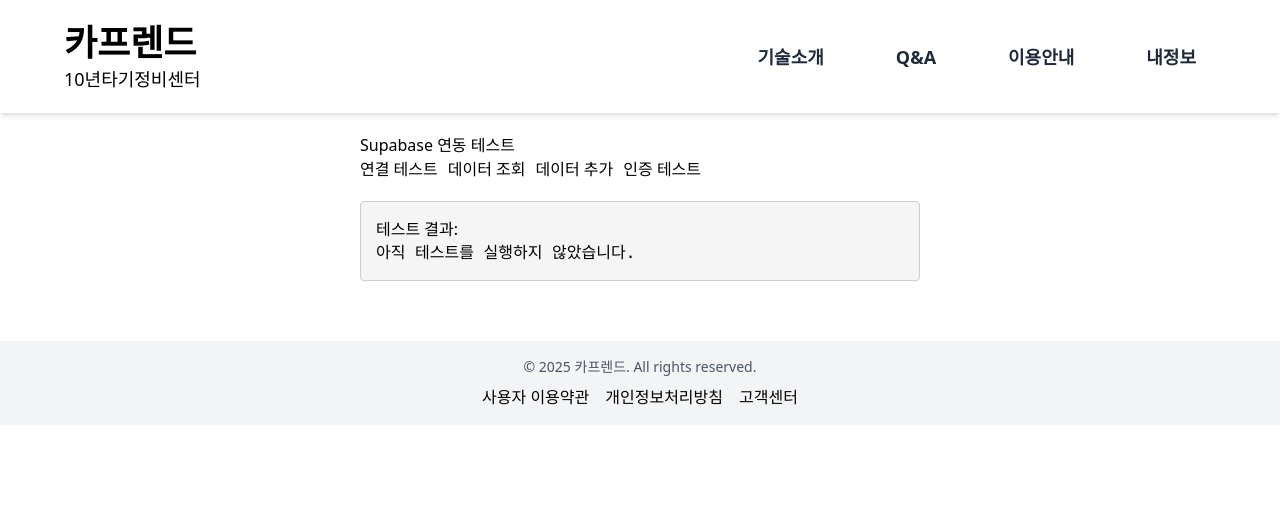
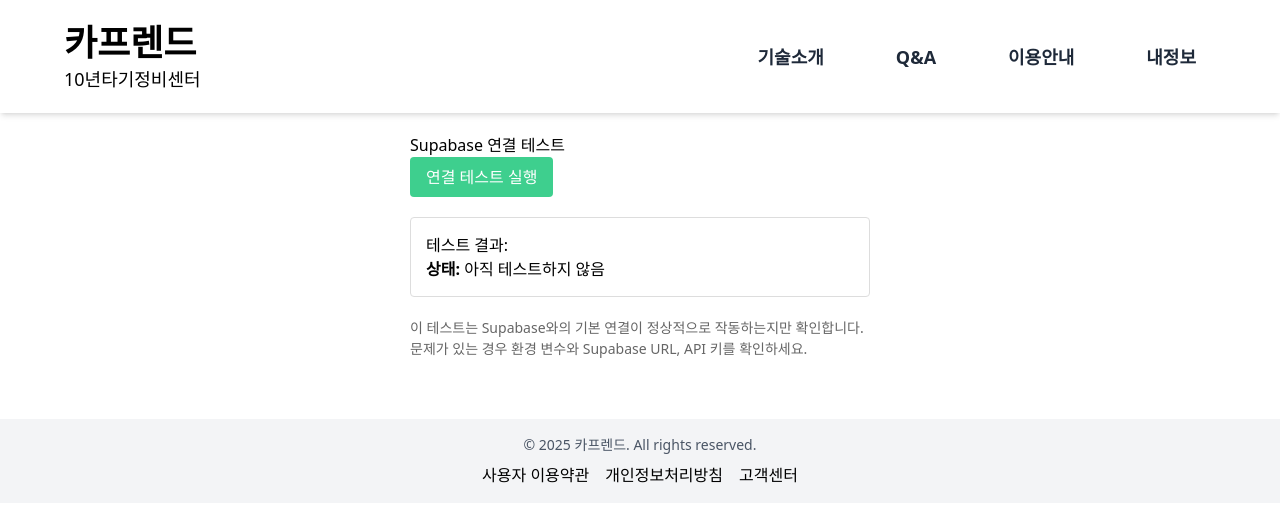
Before and after one commit to wo00on/carfriend_test, a React (Vite) app: page /test in a window 1280 px wide. Shown: the top 522 px of the page. Built offline with nearby package versions, Linux system fonts and the light colour scheme.

Commit message:
feat: supabase 연동 테스트 완료

```diff
--- a/src/components/SupabseTest.jsx
+++ b/src/components/SupabseTest.jsx
@@ -1,131 +1,69 @@
 // SupabaseTest.js
 import React, { useState } from 'react';
-import { supabase } from '../lib/SupabaseClient.js'; // supabase 클라이언트 경로
+import { supabase } from '../lib/supabaseClient';
 
 function SupabaseTest() {
-    const [result, setResult] = useState('');
+    const [connectionStatus, setConnectionStatus] = useState('아직 테스트하지 않음');
     const [isLoading, setIsLoading] = useState(false);
 
-    // 연결 테스트
-    const testConnection = async () => {
+    // Supabase 연결 테스트 함수
+    const testSupabaseConnection = async () => {
         setIsLoading(true);
-        setResult('테스트 중...');
+        setConnectionStatus('테스트 중...');
 
         try {
-            const { data, error } = await supabase.rpc('now');
+            // 세션 정보 조회로 간단히 연결 확인 (어떤 DB나 테이블도 필요 없음)
+            const { data, error } = await supabase.auth.getSession();
 
             if (error) {
-                setResult(`연결 오류: ${error.message}`);
-                return;
+                console.error('Supabase 연결 실패:', error);
+                setConnectionStatus(`❌ 연결 실패: ${error.message}`);
+                return false;
             }
 
-            setResult(`연결 성공! 서버 시간: ${data}`);
+            // 연결 성공
+            console.log('Supabase 연결 성공!');
+            setConnectionStatus('✅ 연결 성공!');
+            return true;
         } catch (err) {
-            setResult(`예상치 못한 오류 발생: ${err.message}`);
-        } finally {
-            setIsLoading(false);
-        }
-    };
-
-    // 데이터 조회 테스트
-    const testFetchData = async () => {
-        setIsLoading(true);
-        setResult('데이터 조회 중...');
-
-        try {
-            // 'your_table'을 실제 테이블 이름으로 변경하세요
-            const { data, error } = await supabase
-                .from('your_table')
-                .select('*')
-                .limit(5);
-
-            if (error) {
-                setResult(`데이터 조회 오류: ${error.message}`);
-                return;
-            }
-
-            setResult(`조회된 데이터: ${JSON.stringify(data, null, 2)}`);
-        } catch (err) {
-            setResult(`예상치 못한 오류 발생: ${err.message}`);
-        } finally {
-            setIsLoading(false);
-        }
-    };
-
-    // 데이터 추가 테스트
-    const testInsertData = async () => {
-        setIsLoading(true);
-        setResult('데이터 추가 중...');
-
-        try {
-            // 테스트용 데이터 객체 (테이블 컬럼에 맞게 수정)
-            const testData = {
-                name: '테스트 데이터',
-                created_at: new Date().toISOString()
-            };
-
-            const { data, error } = await supabase
-                .from('your_table')
-                .insert(testData)
-                .select();
-
-            if (error) {
-                setResult(`데이터 추가 오류: ${error.message}`);
-                return;
-            }
-
-            setResult(`추가된 데이터: ${JSON.stringify(data, null, 2)}`);
-        } catch (err) {
-            setResult(`예상치 못한 오류 발생: ${err.message}`);
-        } finally {
-            setIsLoading(false);
-        }
-    };
-
-    // 인증 테스트 (선택적)
-    const testAuth = async () => {
-        setIsLoading(true);
-        setResult('로그인 테스트 중...');
-
-        try {
-            // 테스트용 계정 정보 (실제 테스트 계정으로 변경 필요)
-            const email = 'test@example.com';
-            const password = 'test_password';
-
-            const { data, error } = await supabase.auth.signInWithPassword({
-                email,
-                password
-            });
-
-            if (error) {
-                setResult(`로그인 오류: ${error.message}`);
-                return;
-            }
-
-            setResult(`로그인 성공! 사용자 ID: ${data.user.id}`);
-        } catch (err) {
-            setResult(`예상치 못한 오류 발생: ${err.message}`);
+            // 예상치 못한 오류 발생
+            console.error('예상치 못한 오류 발생:', err);
+            setConnectionStatus(`❌ 오류 발생: ${err.message}`);
+            return false;
         } finally {
             setIsLoading(false);
         }
     };
 
     return (
-        <div style={{ maxWidth: '600px', margin: '0 auto', padding: '20px' }}>
-            <h1>Supabase 연동 테스트</h1>
+        <div style={{ padding: '20px', maxWidth: '500px', margin: '0 auto' }}>
+            <h2>Supabase 연결 테스트</h2>
 
-            <div style={{ display: 'flex', gap: '10px', marginBottom: '20px' }}>
-                <button onClick={testConnection} disabled={isLoading}>연결 테스트</button>
-                <button onClick={testFetchData} disabled={isLoading}>데이터 조회</button>
-                <button onClick={testInsertData} disabled={isLoading}>데이터 추가</button>
-                <button onClick={testAuth} disabled={isLoading}>인증 테스트</button>
+            <button
+                onClick={testSupabaseConnection}
+                disabled={isLoading}
+                style={{
+                    padding: '8px 16px',
+                    backgroundColor: '#3ECF8E',
+                    color: 'white',
+                    border: 'none',
+                    borderRadius: '4px',
+                    cursor: isLoading ? 'not-allowed' : 'pointer'
+                }}
+            >
+                {isLoading ? '테스트 중...' : '연결 테스트 실행'}
+            </button>
+
+            <div style={{ marginTop: '20px', padding: '15px', border: '1px solid #ddd', borderRadius: '4px' }}>
+                <h3>테스트 결과:</h3>
+                <p><strong>상태:</strong> {connectionStatus}</p>
             </div>
 
-            <div style={{ border: '1px solid #ccc', padding: '15px', borderRadius: '4px', backgroundColor: '#f5f5f5' }}>
-                <h3>테스트 결과:</h3>
-                <pre style={{ whiteSpace: 'pre-wrap', wordBreak: 'break-word' }}>
-          {result || '아직 테스트를 실행하지 않았습니다.'}
-        </pre>
+            <div style={{ marginTop: '20px', fontSize: '14px', color: '#666' }}>
+                <p>
+                    이 테스트는 Supabase와의 기본 연결이 정상적으로 작동하는지만 확인합니다.
+                    문제가 있는 경우 환경 변수와 Supabase URL, API 키를 확인하세요.
+                </p>
             </div>
         </div>
     );
```
Also changed, not shown: src/lib/supabaseClient.js (renamed from src/lib/SupabaseClient.js), 1 other file (tests, documents, lock files or other folders).
